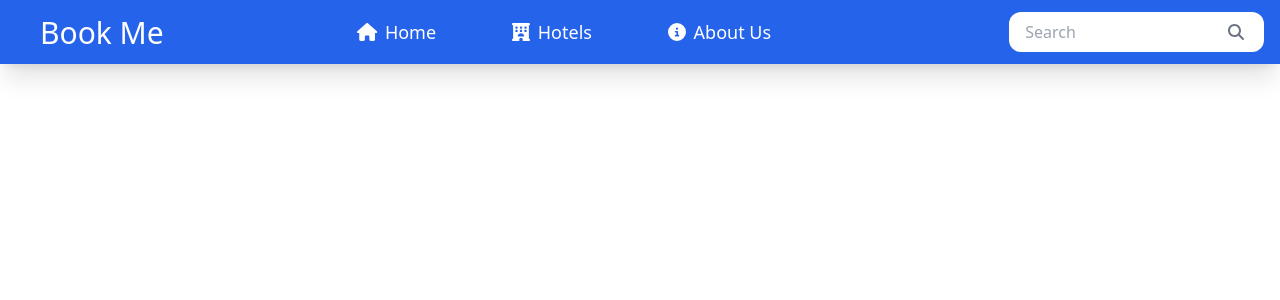
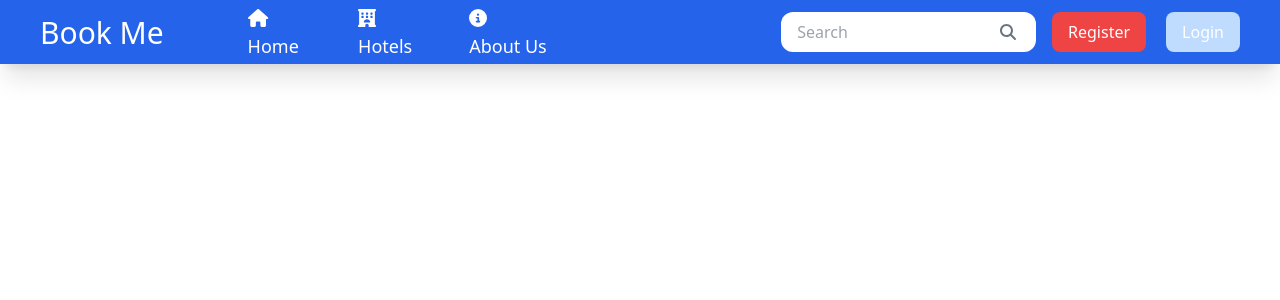
Before and after one commit to Asim1O1/Booking-App, a React (Vite) app in the folder Booking/: page / in a window 1280 px wide. Shown: the top 300 px of the page. Built offline with nearby package versions, Linux system fonts and the light colour scheme.

Commit message:
fixed navigation menu

```diff
--- /dev/null
+++ b/Booking/src/components/button.jsx
@@ -0,0 +1,11 @@
+import React from "react";
+
+const Button = ({ children, className }) => {
+  return (
+    <div>
+      <button className={className}>{children}</button>
+    </div>
+  );
+};
+
+export default Button;
--- a/Booking/src/components/navbar.jsx
+++ b/Booking/src/components/navbar.jsx
@@ -1,4 +1,4 @@
-import React, { useState } from "react";
+import React from "react";
 import { Link, useNavigate } from "react-router-dom";
 import { FontAwesomeIcon } from "@fortawesome/react-fontawesome";
 import {
@@ -7,6 +7,7 @@ import {
   faSearch,
   faInfoCircle,
 } from "@fortawesome/free-solid-svg-icons";
+import Button from "./button";
 
 const NavBar = () => {
   const navigate = useNavigate();
@@ -62,6 +63,12 @@ const NavBar = () => {
           />
         </li>
       </ul>
+      <Button className="px-4 py-2 rounded-lg text-white bg-red-500 hover-bg-red-600">
+        Register
+      </Button>
+      <Button className=" ml-5 mr-10 px-4 py-2 rounded-lg text-white bg-blue-200">
+        Login
+      </Button>
     </header>
   );
 };
--- a/Booking/src/pages/hotel.jsx
+++ b/Booking/src/pages/hotel.jsx
@@ -1,5 +1,5 @@
 import React from "react";
-
+import button from "../components/button";
 const HotelPage = () => {
 
     return (
```
